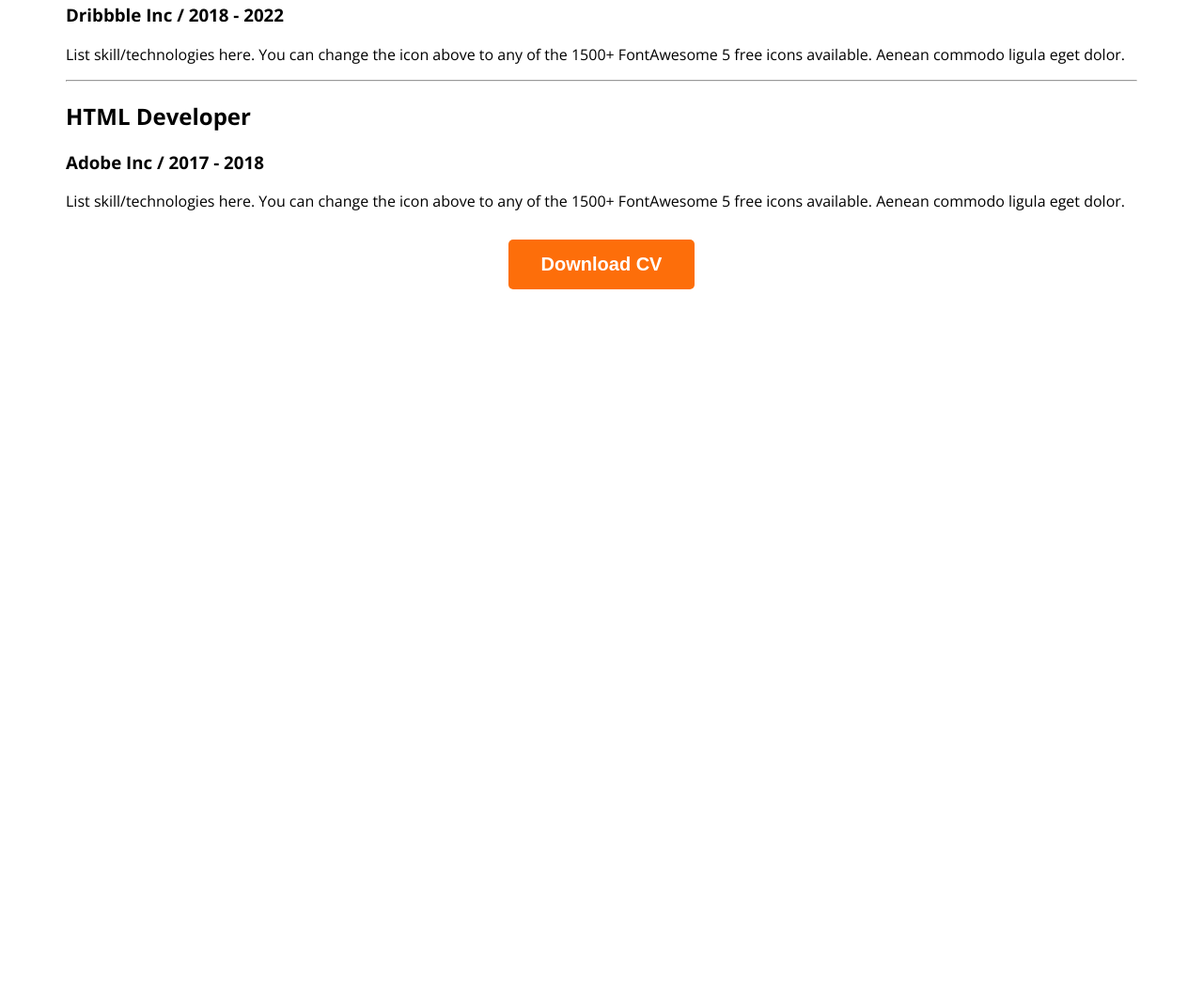
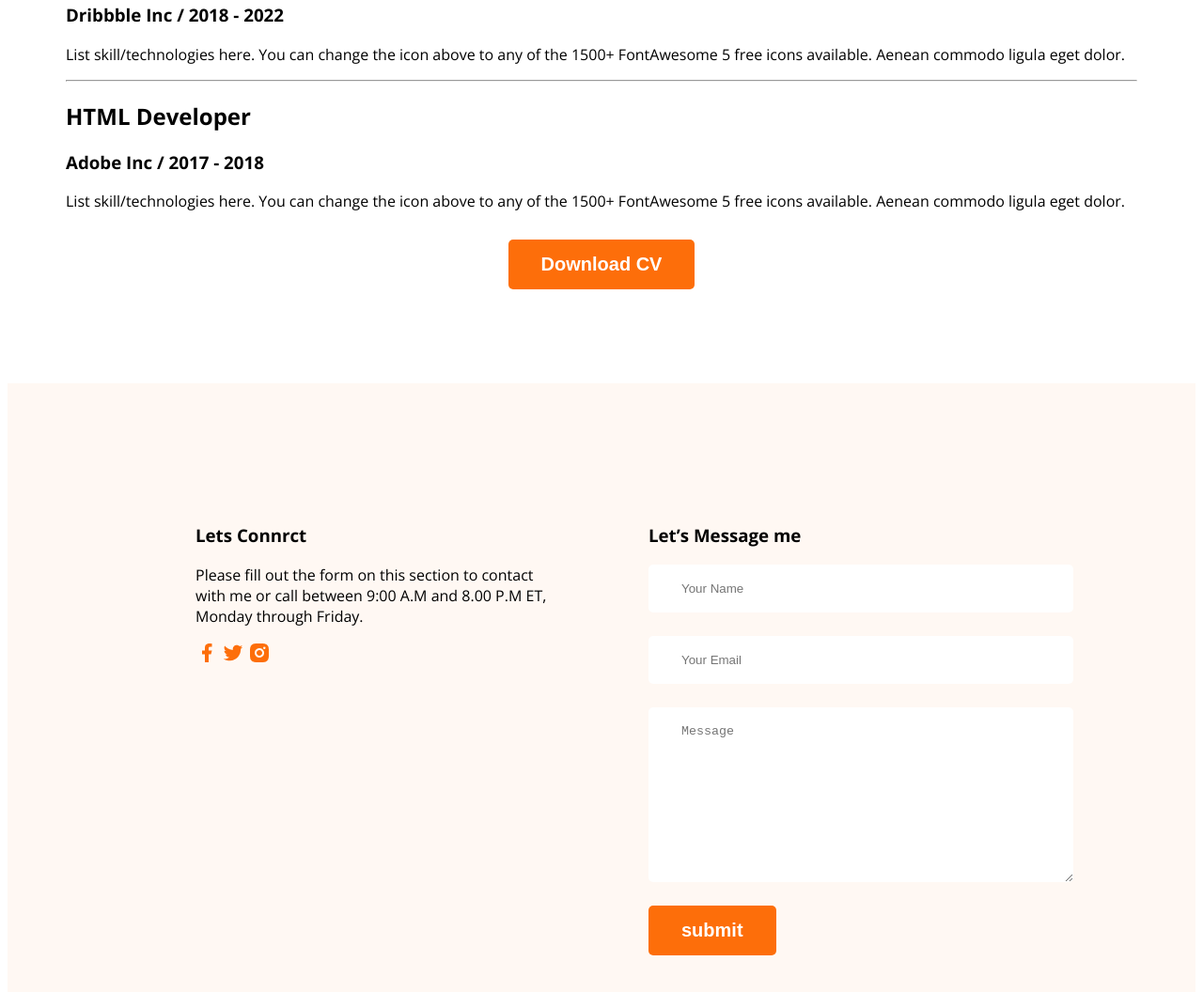
Before and after one commit to shefalirani/my-portfolio-repo, a plain HTML site: page index.html in a window 1280 px wide. Shown: the part 3284-4340 px from the top of the page at 94% size. Before the commit the page ends 3600 px from the top, so only its background shows below. Drawn offline with nearby package versions, Linux system fonts and the light colour scheme.

Commit message:
added footer

```diff
--- a/index.html
+++ b/index.html
@@ -167,7 +167,29 @@
 </main>
 
 <footer>
+  <div class="footer_column">
+    <h3 class="section_title">Lets Connrct</h3>
+    <p class="section_description">
+      Please fill out the form on this section to contact with me or call between 9:00 A.M and 8.00 P.M ET, Monday
+      through
+      Friday.
+    </p>
+    <div class="social_links">
+      <a href="https://www.facebook.com/"><img src="images/icons/facebook.png" alt=""></a>
+      <a href="https://twitter.com/home"><img src="images/icons/twitter.png" alt=""></a>
+      <a href="https://www.instagram.com/"><img src="images/icons/insta.png" alt=""></a>
+    </div>
+  </div>
 
+  <div class="footer_column">
+    <h3 class="section_title">Let’s Message me</h3>
+    <form class="contact" action="">
+      <input type="text" placeholder="Your Name">
+      <input type="email" placeholder="Your Email">
+      <textarea name="" placeholder="Message" id="" rows="10"></textarea>
+      <input class="btn-primary" type="submit" value="submit">
+    </form>
+  </div>
 </footer>
 
 <body>
--- a/styles/portfolio.css
+++ b/styles/portfolio.css
@@ -136,3 +136,30 @@ main section {
   text-align: center;
   margin-top: 30px;
 }
+
+/* footer style*/
+footer {
+  display: flex;
+  gap: 100px;
+  background: #fff8f3;
+  margin-top: 100px;
+  padding: 130px 200px;
+}
+.footer_column {
+  width: 50%;
+}
+.social_links {
+  margin-right: 25px;
+}
+.contact input[type='text'],
+.contact input[type='email'],
+textarea {
+  display: block;
+  margin-bottom: 25px;
+  padding: 18px 35px;
+  color: #757575;
+  border-radius: 5px;
+  background: #fff;
+  border: none;
+  width: 100%;
+}
```
